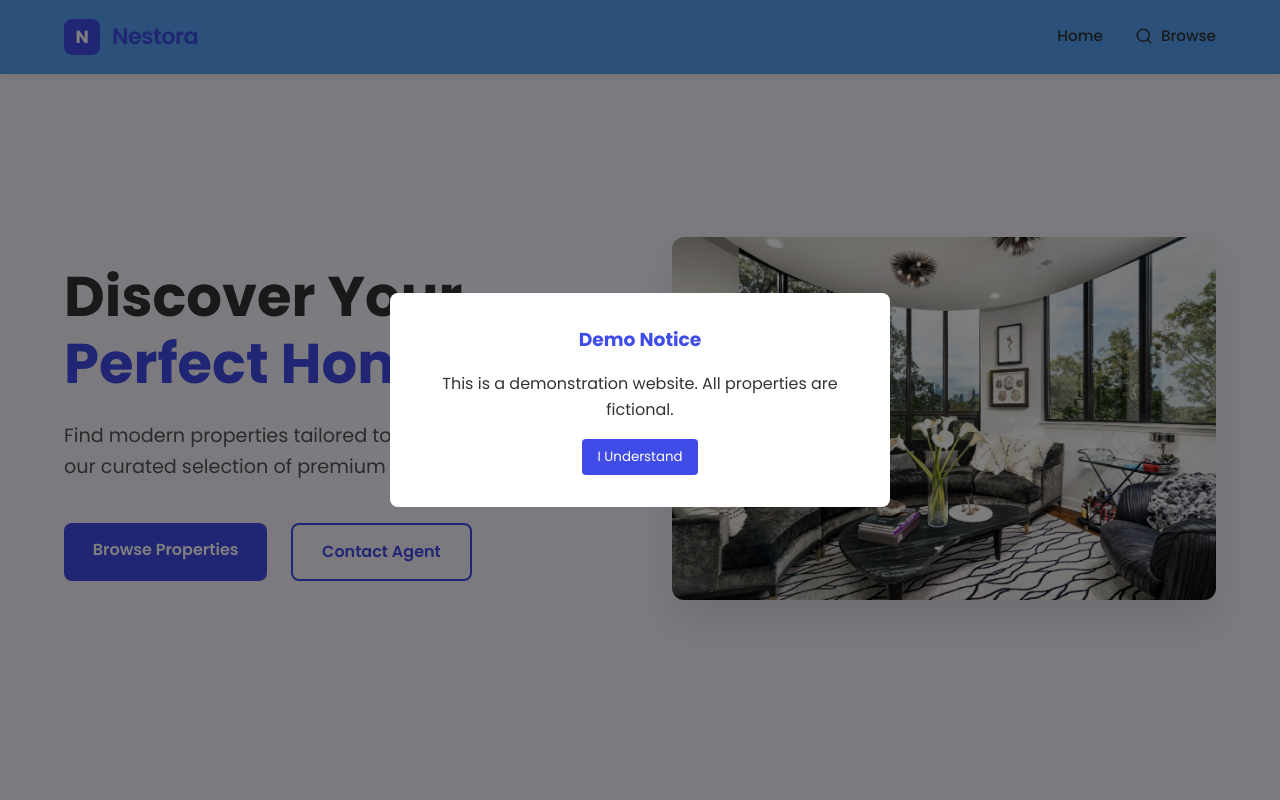
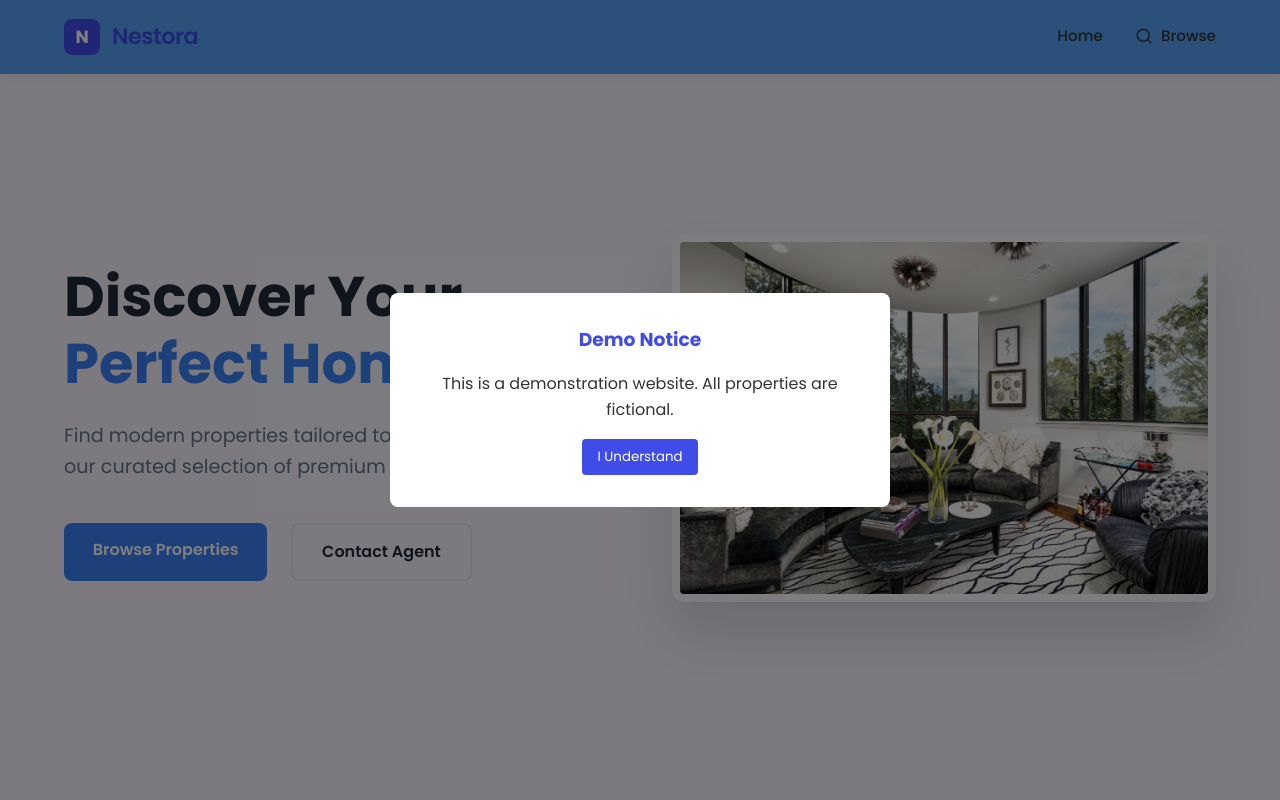
Before and after one commit to rathugedn/Nestora, a React (Vite) app: page / in a window 1280 px wide. Shown: the top 800 px of the page. Built offline with nearby package versions, Linux system fonts and the light colour scheme.

Commit message:
Update HomePage.css

```diff
--- a/src/components/HomePage.css
+++ b/src/components/HomePage.css
@@ -19,17 +19,17 @@
   font-size: 3.5rem;
   font-weight: 700;
   line-height: 1.2;
-  color: #333;
+  color: #1e293b;
   margin-bottom: 1.5rem;
 }
 
 .hero-content h1 span {
-  color: #404ce8;
+  color: #3b82f6;
 }
 
 .hero-content p {
   font-size: 1.2rem;
-  color: #555;
+  color: #64748b;
   max-width: 500px;
   margin-bottom: 2.5rem;
   line-height: 1.6;
@@ -49,19 +49,18 @@
 }
 
 .primary-btn {
-  background: #404ce8;
-  color: white;
+  background: #3b82f6;
+  color: rgb(255, 255, 255);
 }
 
 .primary-btn:hover {
-  background: #404ce8;
+  background: #2563eb;
   transform: translateY(-2px);
-  box-shadow: 0 5px 15px rgba(106, 76, 147, 0.3);
-}
+  box-shadow: 0 10px 20px rgba(59, 130, 246, 0.3);}
 
 .secondary-btn {
-  border: 2px solid #404ce8;
-  color: #404ce8;
+  border: 2px solid #e2e8f0;
+  color: #1e293b;
 }
 
 .secondary-btn:hover {
@@ -77,7 +76,8 @@
   width: 100%;
   height: auto;
   border-radius: 12px;
-  box-shadow: 0 20px 40px rgba(0, 0, 0, 0.1);
+  box-shadow: 0 30px 60px rgba(15, 23, 42, 0.15);
+  border: 8px solid rgba(255, 255, 255, 0.5);
 }
 
 .features-section {
@@ -91,7 +91,7 @@
 }
 
 .feature-card {
-  background: white;
+  background: rgb(255, 255, 255);
   padding: 2rem;
   border-radius: 12px;
   box-shadow: 0 5px 15px rgba(0, 0, 0, 0.05);
```
